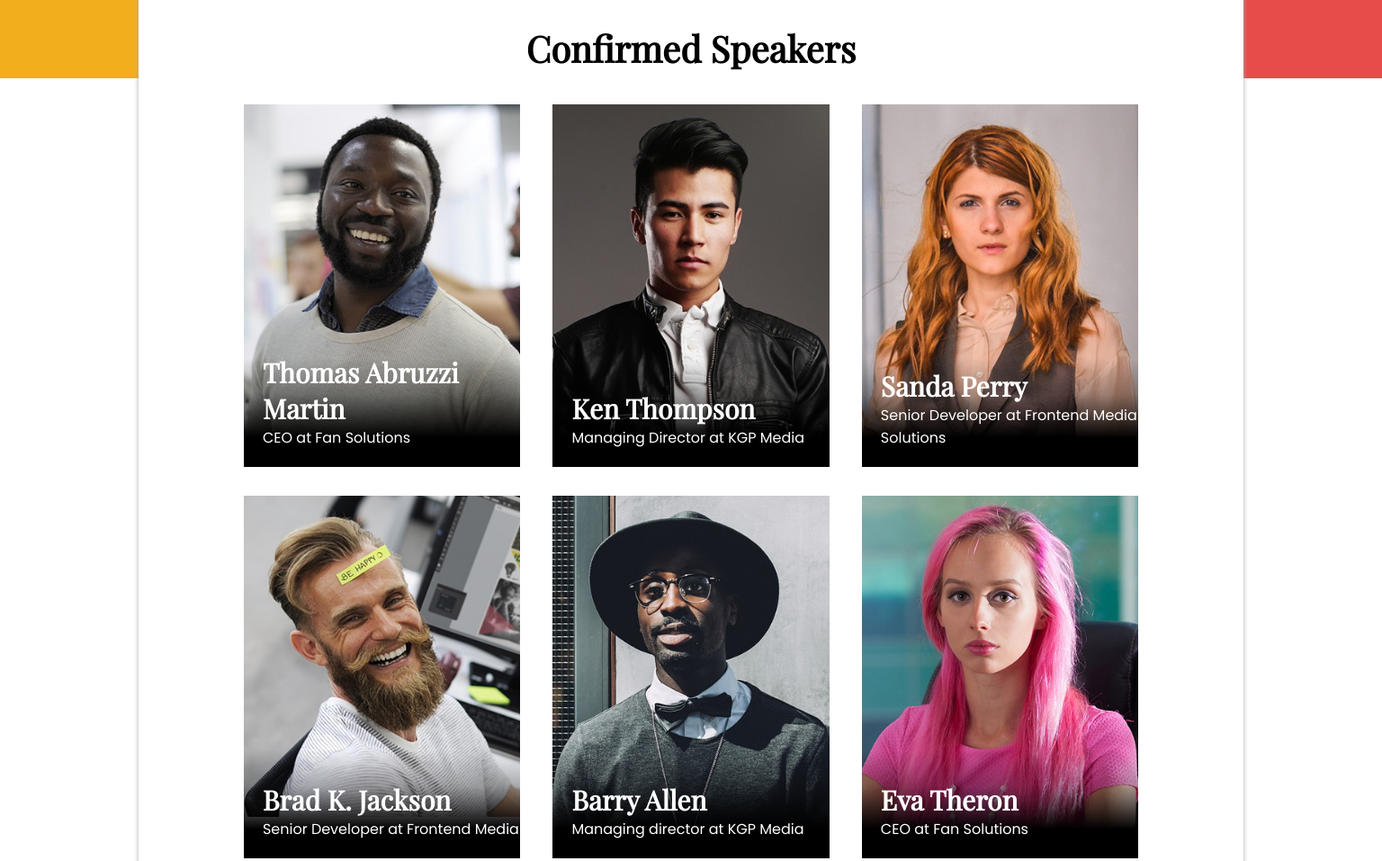
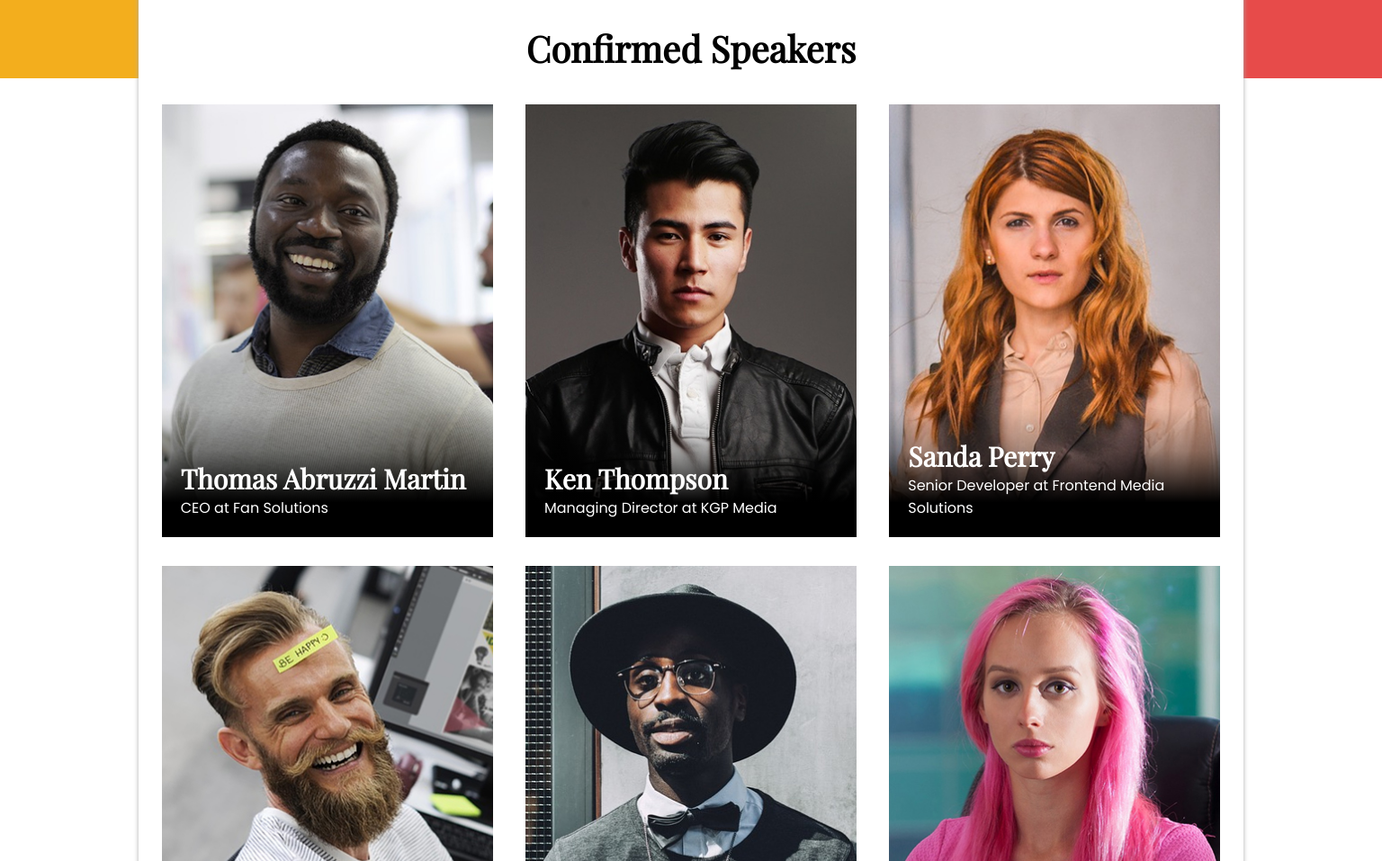
Before and after one commit to nabinchaulagain/leapfrog-assignments, a plain HTML site: page design-final/index.html in a window 1536 px wide. Shown: the part 1905-2862 px from the top of the page at 90% size. Drawn offline with nearby package versions, Linux system fonts and the light colour scheme.

Commit message:
fix responsive issue

```diff
--- a/design-final/css/responsive.css
+++ b/design-final/css/responsive.css
@@ -838,6 +838,10 @@
     top: -100px;
     height: 1240px;
   }
+  .speakers-container .speakers .speaker {
+    width: 25%;
+    min-width: 23em;
+  }
   .speakers .speakers-list {
     max-width: 90em;
   }
```
